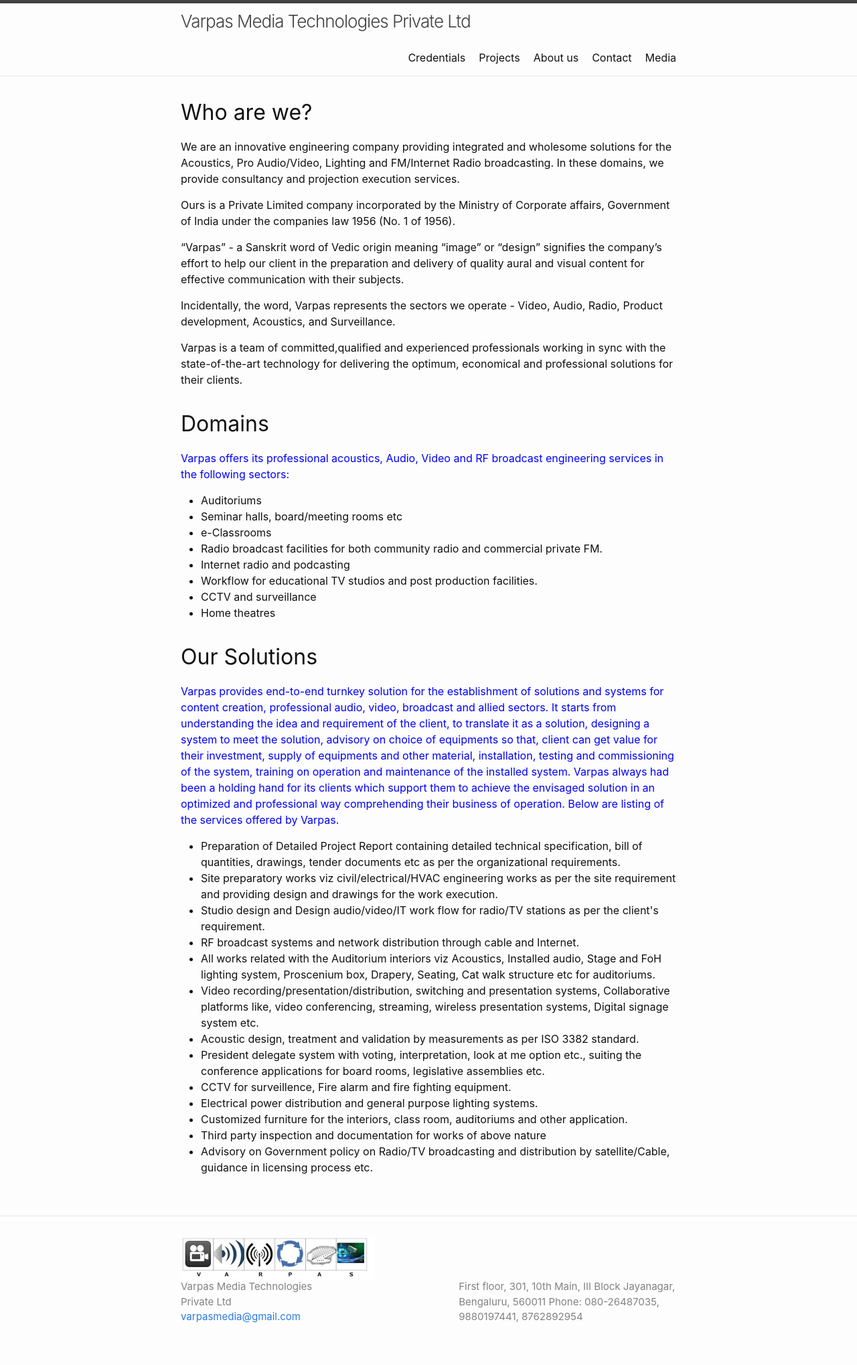
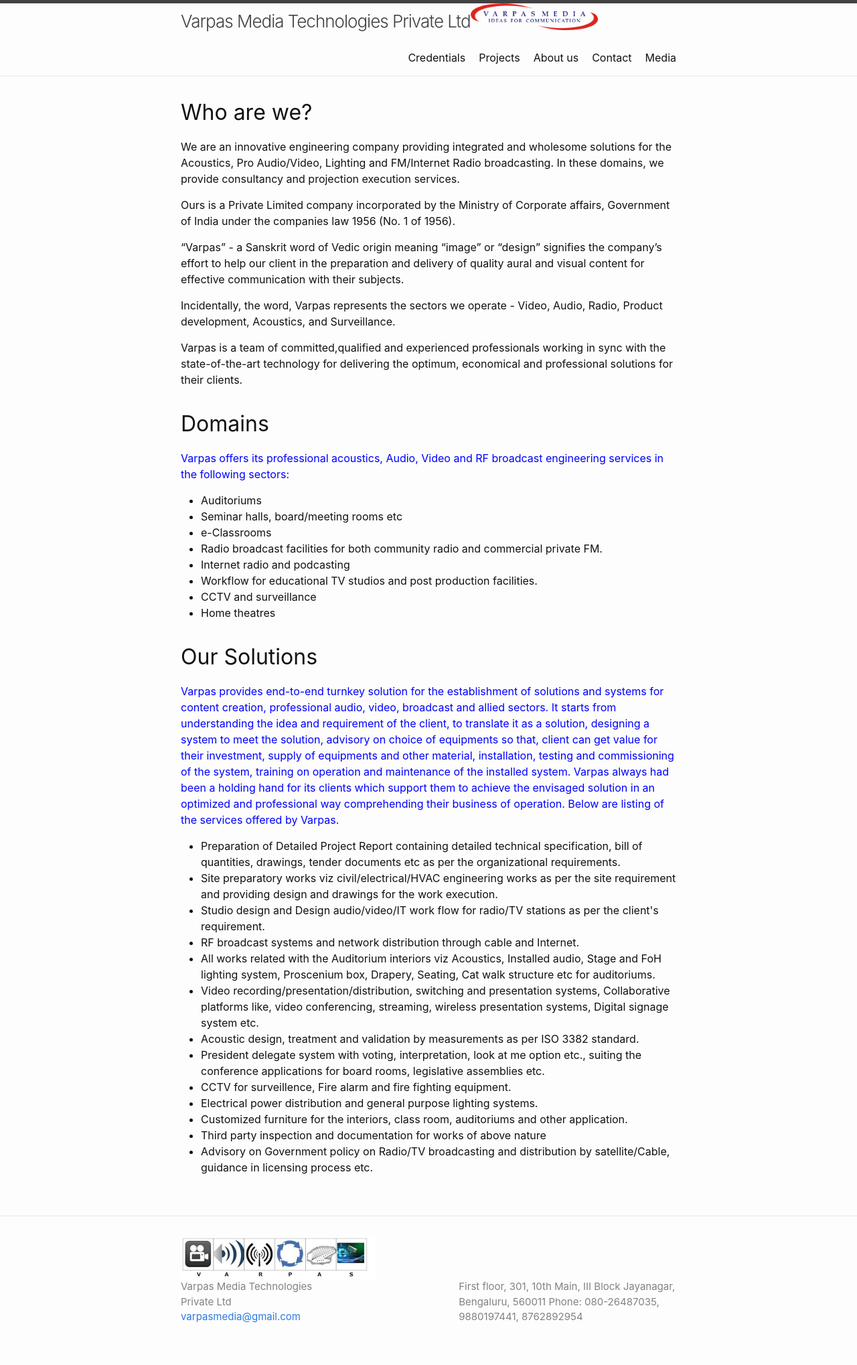
Before and after one commit to VarpasMedia/VarpasMedia.github.io, a Jekyll site: the page built from index.md, in a window 1280 px wide. Shown: the whole page at 67% size. Built offline with Jekyll 4.4.1, drawn with Linux system fonts in a browser that asks for light colours.

Commit message:
Update header.html

```diff
--- a/_includes/header.html
+++ b/_includes/header.html
@@ -5,14 +5,14 @@
     {%- assign page_paths = site.header_pages | default: default_paths -%}
     <a class="site-title" rel="author" href="{{ "/" | relative_url }}">{{ site.title | escape }}</a>
 
-
+<img src="images/Logo of Varpas.png" width="190" height="40" alt="">
 
     {%- if page_paths -%}
       <nav class="site-nav">
         <input type="checkbox" id="nav-trigger" class="nav-trigger" />
         <label for="nav-trigger">
           <span class="menu-icon">
-            <svg viewBox="0 0 18 150" width="18px" height="15px">
+            <svg viewBox="0 0 18 15" width="18px" height="15px">
               <path d="M18,1.484c0,0.82-0.665,1.484-1.484,1.484H1.484C0.665,2.969,0,2.304,0,1.484l0,0C0,0.665,0.665,0,1.484,0 h15.032C17.335,0,18,0.665,18,1.484L18,1.484z M18,7.516C18,8.335,17.335,9,16.516,9H1.484C0.665,9,0,8.335,0,7.516l0,0 c0-0.82,0.665-1.484,1.484-1.484h15.032C17.335,6.031,18,6.696,18,7.516L18,7.516z M18,13.516C18,14.335,17.335,15,16.516,15H1.484 C0.665,15,0,14.335,0,13.516l0,0c0-0.82,0.665-1.483,1.484-1.483h15.032C17.335,12.031,18,12.695,18,13.516L18,13.516z"/>
             </svg>
           </span>
```
